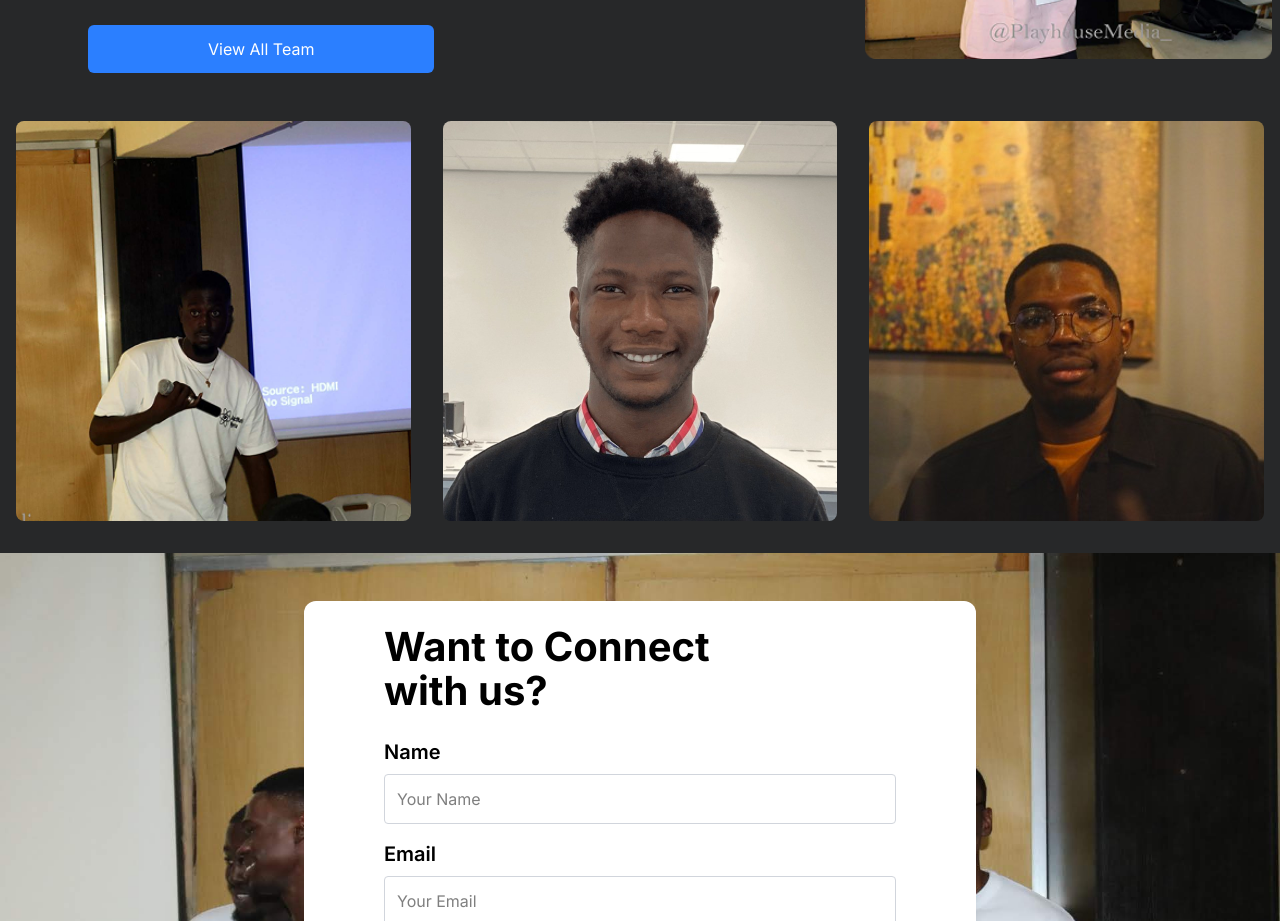
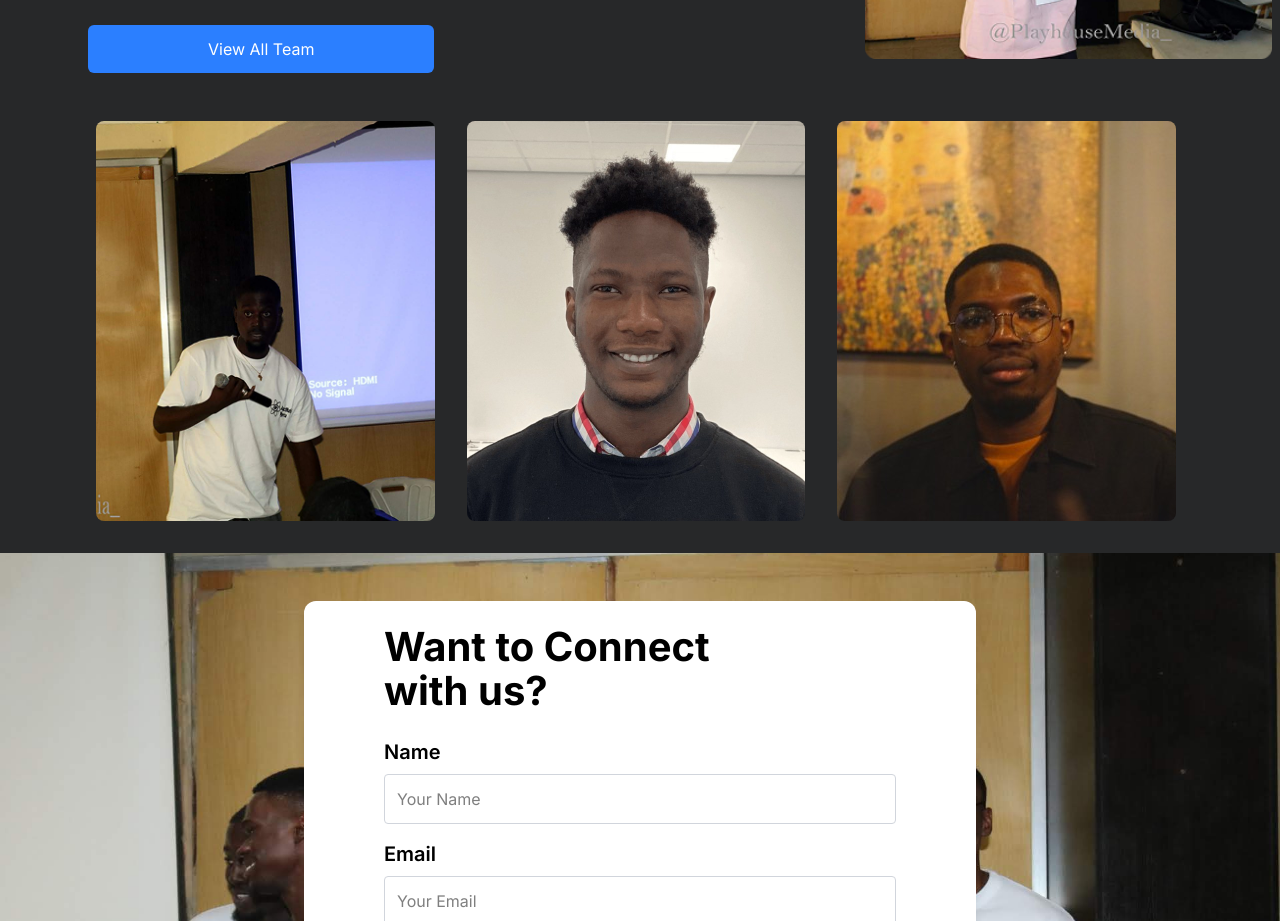
Before and after one commit to react-native-nigeria-community/rnn-landing, a React (Create React App) app: page / in a window 1280 px wide. Shown: the part 3980-4901 px from the top of the page. Built offline with nearby package versions, Linux system fonts and the light colour scheme.

Commit message:
ORTHO-355: make rnn team section per designte rnnTeam.js

```diff
--- a/src/components/rnnTeam.js
+++ b/src/components/rnnTeam.js
@@ -38,16 +38,31 @@ const Team = () => {
 
 
 <div className="flex flex-col sm:flex-row justify-center gap-4 md:gap-6 px-4 lg:gap-8">
-  {[team2, team3, team4].map((image, index) => (
-    <div key={index} className="w-full sm:w-1/3">
-      <img
-        src={image}
-        alt={`Team Member ${index + 1}`}
-        className="w-full h-[400px] object-cover rounded-lg"
-      />
-    </div>
-  ))}
+  <div className=" ml-20 w-full sm:w-1/3">
+    <img
+      src={team2}
+      alt="Team Member 1"
+      className="w-full h-[400px] object-cover rounded-lg"
+    />
+  </div>
+
+  <div className="w-full sm:w-1/3">
+    <img
+      src={team3}
+      alt="Team Member 2"
+      className="w-full h-[400px] object-cover rounded-lg"
+    />
+  </div>
+
+  <div className=" mr-22 w-full sm:w-1/3">
+    <img
+      src={team4}
+      alt="Team Member 3"
+      className="w-full h-[400px] object-cover rounded-lg  "
+    />
+  </div>
 </div>
+
     </section>
   )
 }
```
